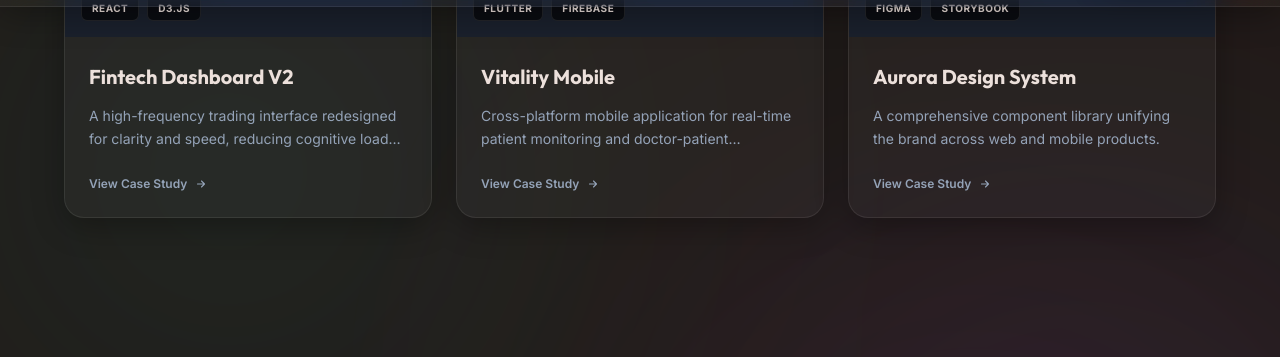
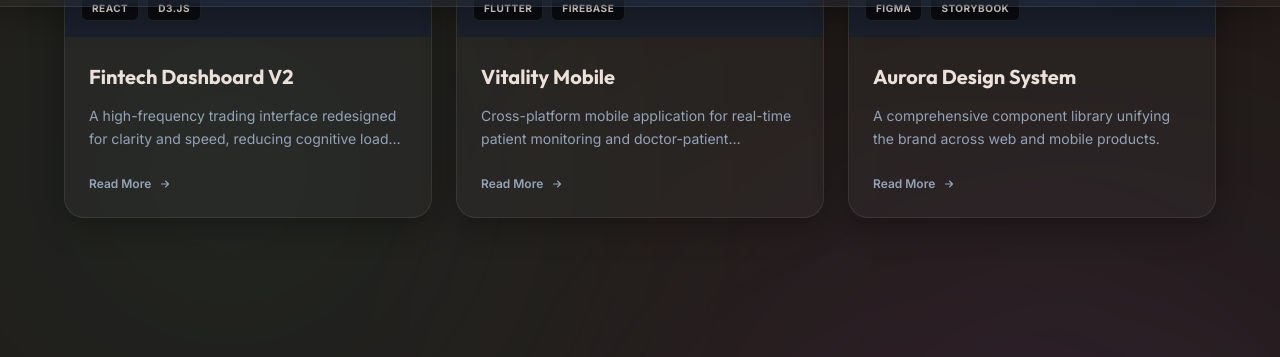
Before and after one commit to catinbowl/catinbowl.github.io, a Jekyll site: the page built from index.markdown, in a window 1280 px wide and 900 px high, scrolled down 1703 px. Shown: the part 84-441 px from the top of the window. Built offline with Jekyll 4.4.1, drawn with Linux system fonts in a browser that asks for light colours.

Commit message:
Feat: Update navigation active states, refine project UI labels, and update post metadata

```diff
--- a/_includes/header.html
+++ b/_includes/header.html
@@ -1,12 +1,12 @@
 <header>
   <div class="container nav-wrapper">
-    <a class="logo" href="{{ "/" | relative_url }}" {% if page.url == '/' %}class="active"{% endif %}>
+    <a class="logo{% if page.url == '/' %} active{% endif %}" href="{{ "/" | relative_url }}">
       <img src="{{ "/assets/images/logo.png" | relative_url }}" alt="CatInBowl Logo">
       CatInBowl
     </a>
     <nav>
-      <a href="/projects">Projects</a>
-      <a href="/blog">Blog</a>
+      <a href="/projects"{% if page.url contains '/projects' %} class="active"{% endif %}>Projects</a>
+      <a href="/blog"{% if page.url contains '/blog' %} class="active"{% endif %}>Blog</a>
     </nav>
     <a href="/hire-me" class="hire-me-btn">
       Hire Me
--- a/_includes/home/project-section.html
+++ b/_includes/home/project-section.html
@@ -28,7 +28,7 @@
           <h3>Fintech Dashboard V2</h3>
           <p>A high-frequency trading interface redesigned for clarity and speed, reducing cognitive load by 40%.</p>
           <a href="#" class="view-study">
-            View Case Study
+            Read More
             <svg width="12" height="12" viewBox="0 0 16 16" fill="none">
               <path d="M3.33331 8H12.6666M12.6666 8L8.66665 4M12.6666 8L8.66665 12" stroke="currentColor"
                     stroke-width="1.5" stroke-linecap="round" stroke-linejoin="round" />
@@ -50,7 +50,7 @@
           <h3>Vitality Mobile</h3>
           <p>Cross-platform mobile application for real-time patient monitoring and doctor-patient communication.</p>
           <a href="#" class="view-study">
-            View Case Study
+            Read More
             <svg width="12" height="12" viewBox="0 0 16 16" fill="none">
               <path d="M3.33331 8H12.6666M12.6666 8L8.66665 4M12.6666 8L8.66665 12" stroke="currentColor"
                     stroke-width="1.5" stroke-linecap="round" stroke-linejoin="round" />
@@ -72,7 +72,7 @@
           <h3>Aurora Design System</h3>
           <p>A comprehensive component library unifying the brand across web and mobile products.</p>
           <a href="#" class="view-study">
-            View Case Study
+            Read More
             <svg width="12" height="12" viewBox="0 0 16 16" fill="none">
               <path d="M3.33331 8H12.6666M12.6666 8L8.66665 4M12.6666 8L8.66665 12" stroke="currentColor"
                     stroke-width="1.5" stroke-linecap="round" stroke-linejoin="round" />
```
Also changed, not shown: _posts/2026-03-10-systemizing-creativity.md (+2 -2 lines).
